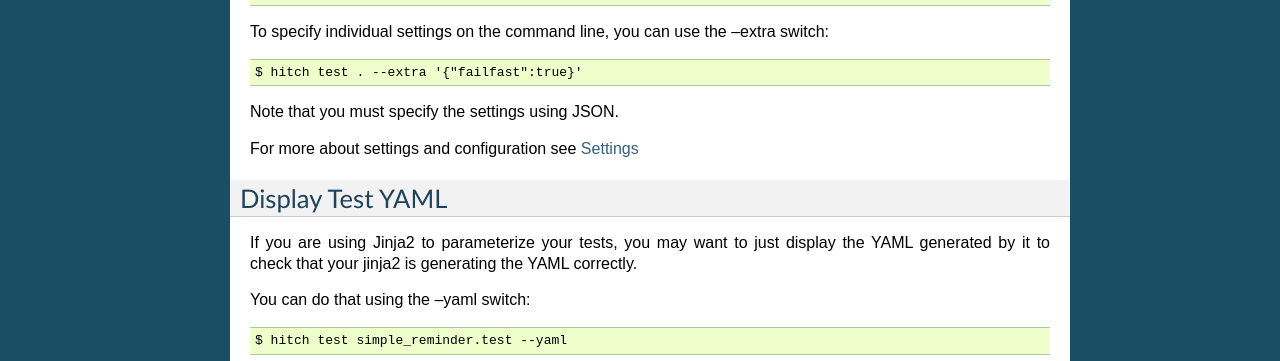
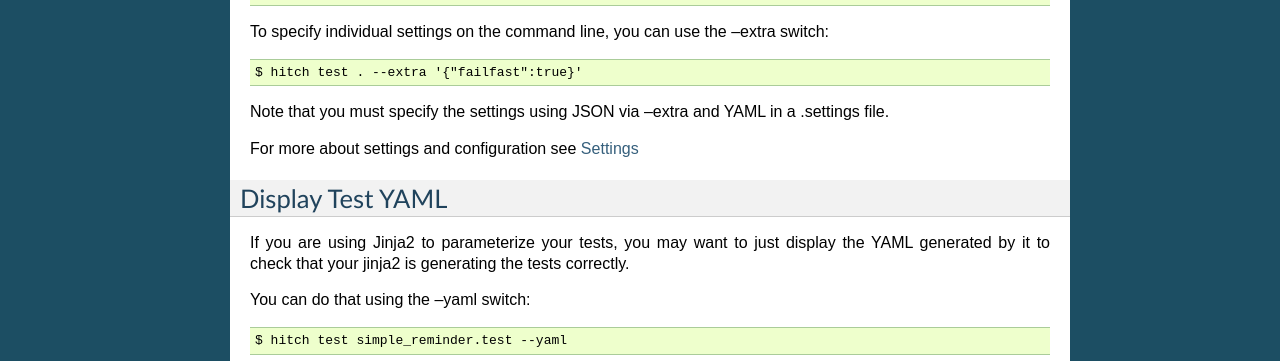
Before and after one commit to hitchtest/hitch, a Sphinx documentation site: the page built from docs/api/hitch_test_cli.rst, in a window 1280 px wide. Shown: the part 633-994 px from the top of the page. Built offline with Sphinx 7.4.7, drawn with Linux system fonts in a browser that asks for light colours.

Commit message:
DOCS : Updated CLI docs

```diff
--- a/docs/api/hitch_test_cli.rst
+++ b/docs/api/hitch_test_cli.rst
@@ -38,7 +38,7 @@
 
   $ hitch test . --extra '{"failfast":true}'
 
-Note that you must specify the settings using JSON.
+Note that you must specify the settings using JSON via --extra and YAML in a .settings file.
 
 For more about settings and configuration see :doc:`/api/settings`
 
@@ -48,7 +48,7 @@
 
 If you are using Jinja2 to parameterize your tests, you may want
 to just display the YAML generated by it to check that your jinja2 is
-generating the YAML correctly.
+generating the tests correctly.
 
 You can do that using the --yaml switch::
 
```
